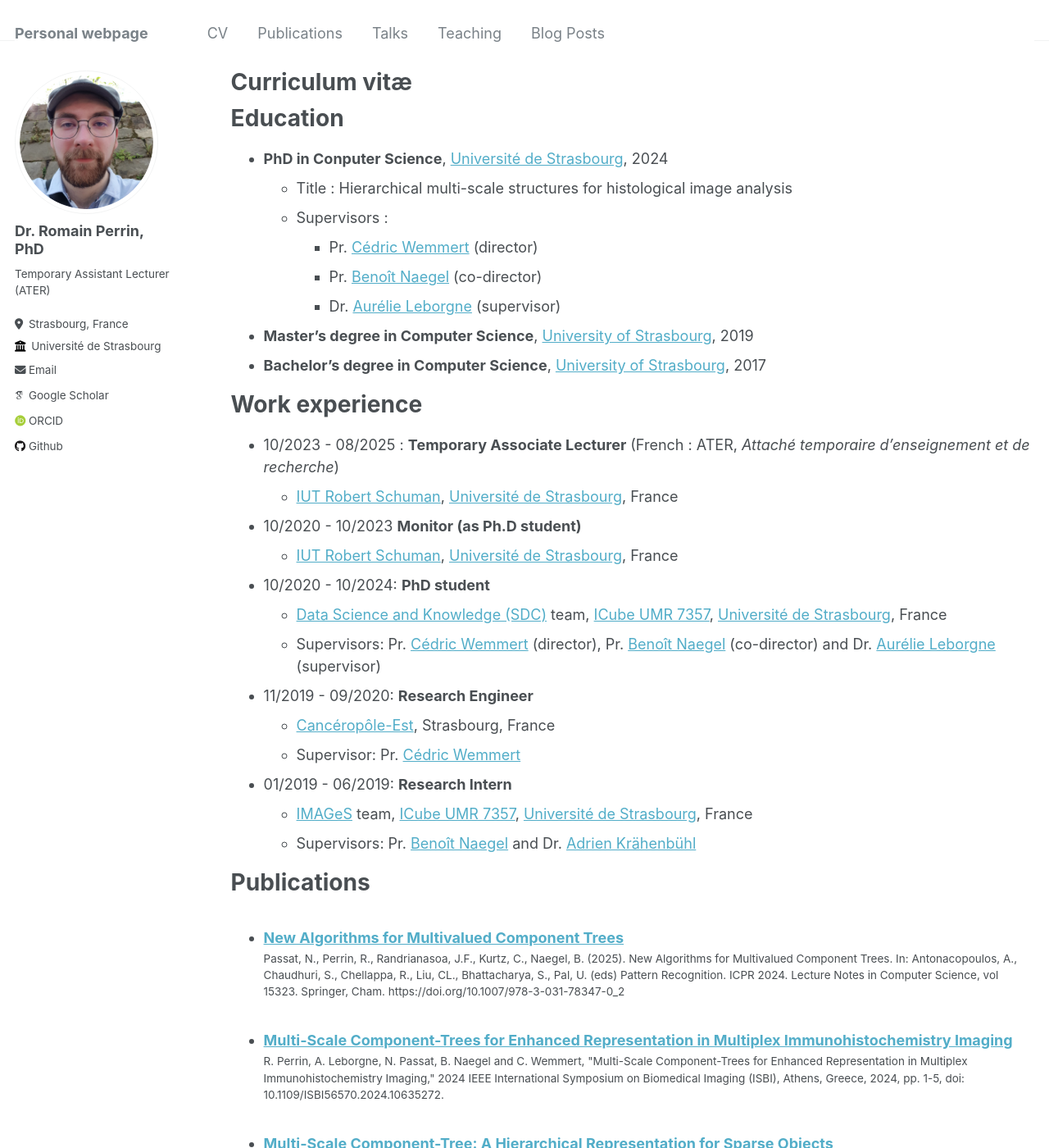
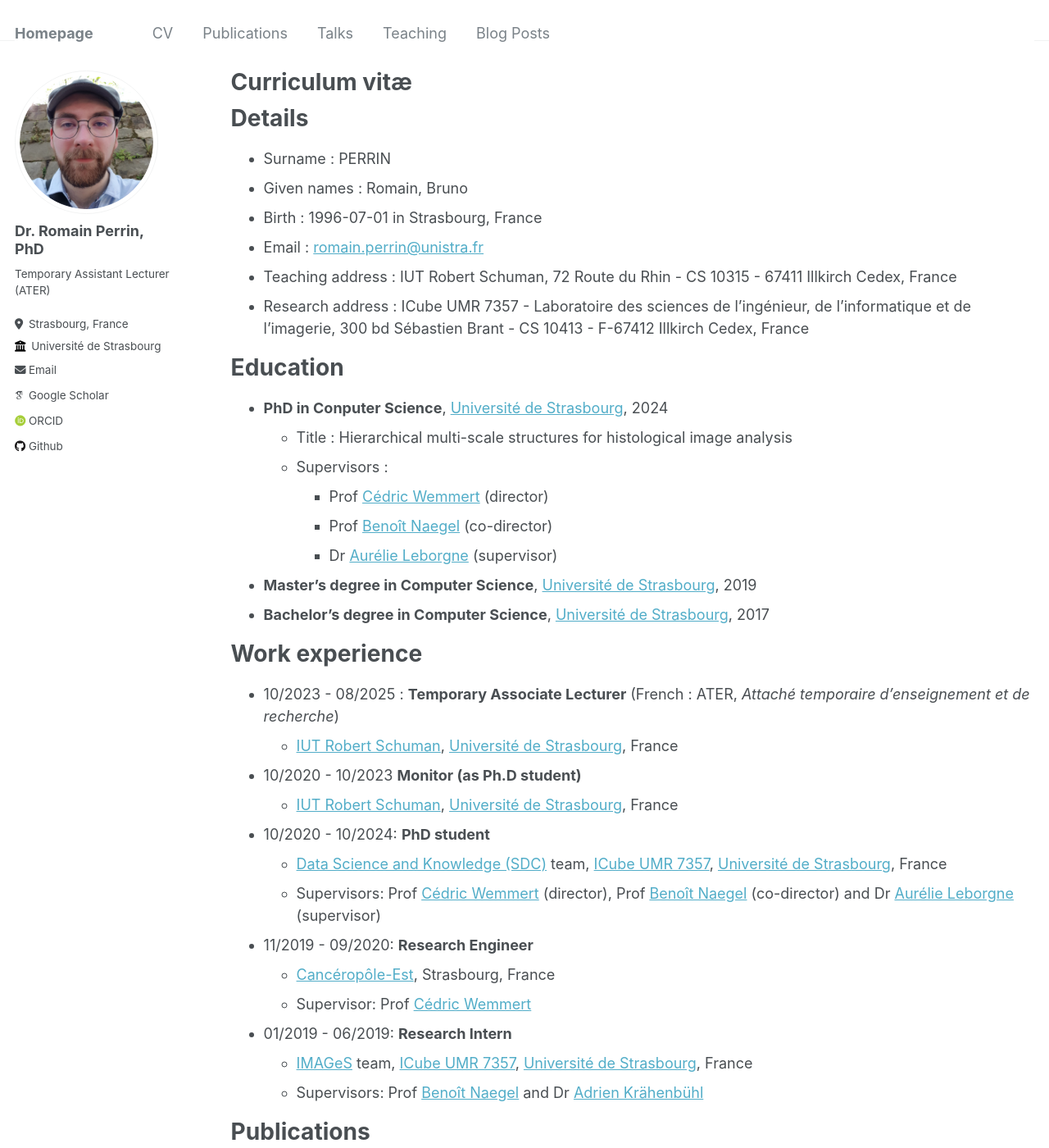
Before and after one commit to Romain96/Romain96.github.io, a Jekyll site: the page built from _pages/cv.md, in a window 1280 px wide and 1400 px high. Shown: the whole window at 82% size. Built offline with Jekyll 4.4.1, drawn with Linux system fonts in a browser that asks for light colours; some web fonts are replaced; some of the changed text lies outside the part shown.

Commit message:
renaming some navigation

```diff
--- a/_config.yml
+++ b/_config.yml
@@ -8,9 +8,9 @@
 
 # Basic Site Settings
 locale                   : "en-US"
-title                    : "Personal webpage"
+title                    : "Homepage"
 title_separator          : "-"
-name                     : &name "Dr. Romain Perrin, PhD"
+name                     : &name "Dr Romain Perrin"
 description              : &description "personal description"
 url                      : https://romain96.github.io/ # the base hostname & protocol for your site e.g. "https://mmistakes.github.io"
 baseurl                  : "" # the subpath of your site, e.g. "/blog"
--- a/_pages/cv.md
+++ b/_pages/cv.md
@@ -9,17 +9,28 @@ redirect_from:
 
 {% include base_path %}
 
+Details
+======
+
+* Surname : PERRIN
+* Given names : Romain, Bruno
+* Birth : 1996-07-01 in Strasbourg, France
+* Email : <romain.perrin@unistra.fr>
+* Teaching address : IUT Robert Schuman, 72 Route du Rhin - CS 10315 - 67411 Illkirch Cedex, France
+* Research address : ICube UMR 7357 - Laboratoire des sciences de l'ingénieur, de l'informatique et de l'imagerie,
+300 bd Sébastien Brant - CS 10413 - F-67412 Illkirch Cedex, France
+
 Education
 ======
 
 * **PhD in Conputer Science**, [Université de Strasbourg](https://www.unistra.fr/), 2024
   * Title : Hierarchical multi-scale structures for histological image analysis
   * Supervisors :
-    * Pr. [Cédric Wemmert](https://wemmertc.github.io/webpage/) (director)
-    * Pr. [Benoît Naegel](https://images.icube.unistra.fr/index.php/Beno%C3%AEt_Naegel) (co-director)
-    * Dr. [Aurélie Leborgne](https://aurelieleborgne.github.io/webpage/index.html) (supervisor)
-* **Master's degree in Computer Science**, [University of Strasbourg](https://www.unistra.fr/), 2019
-* **Bachelor's degree in Computer Science**, [University of Strasbourg](https://www.unistra.fr/), 2017
+    * Prof [Cédric Wemmert](https://wemmertc.github.io/webpage/) (director)
+    * Prof [Benoît Naegel](https://images.icube.unistra.fr/index.php/Beno%C3%AEt_Naegel) (co-director)
+    * Dr [Aurélie Leborgne](https://aurelieleborgne.github.io/webpage/index.html) (supervisor)
+* **Master's degree in Computer Science**, [Université de Strasbourg](https://www.unistra.fr/), 2019
+* **Bachelor's degree in Computer Science**, [Université de Strasbourg](https://www.unistra.fr/), 2017
 
 Work experience
 ======
@@ -32,15 +43,15 @@ Work experience
 
 * 10/2020 - 10/2024: **PhD student**
   * [Data Science and Knowledge (SDC)](https://sdc.icube.unistra.fr/en/index.php/Home) team, [ICube UMR 7357](https://icube.unistra.fr/en/?title=Accueil), [Université de Strasbourg](https://www.unistra.fr/), France
-  * Supervisors: Pr. [Cédric Wemmert](https://wemmertc.github.io/webpage/) (director), Pr. [Benoît Naegel](https://images.icube.unistra.fr/index.php/Beno%C3%AEt_Naegel) (co-director) and Dr. [Aurélie Leborgne](https://aurelieleborgne.github.io/webpage/index.html) (supervisor)
+  * Supervisors: Prof [Cédric Wemmert](https://wemmertc.github.io/webpage/) (director), Prof [Benoît Naegel](https://images.icube.unistra.fr/index.php/Beno%C3%AEt_Naegel) (co-director) and Dr [Aurélie Leborgne](https://aurelieleborgne.github.io/webpage/index.html) (supervisor)
 
 * 11/2019 - 09/2020: **Research Engineer**
   * [Cancéropôle-Est](https://www.canceropole-est.org/), Strasbourg, France
-  * Supervisor:  Pr. [Cédric Wemmert](https://wemmertc.github.io/webpage/)
+  * Supervisor:  Prof [Cédric Wemmert](https://wemmertc.github.io/webpage/)
 
 * 01/2019 - 06/2019: **Research Intern**
   * [IMAGeS](https://images.icube.unistra.fr/en/index.php/Home) team, [ICube UMR 7357](https://icube.unistra.fr/en/?title=Accueil), [Université de Strasbourg](https://www.unistra.fr/), France
-  * Supervisors: Pr. [Benoît Naegel](https://images.icube.unistra.fr/index.php/Beno%C3%AEt_Naegel) and Dr. [Adrien Krähenbühl](https://adrien.krahenbuhl.fr/fr/index/)
+  * Supervisors: Prof [Benoît Naegel](https://images.icube.unistra.fr/index.php/Beno%C3%AEt_Naegel) and Dr [Adrien Krähenbühl](https://adrien.krahenbuhl.fr/fr/index/)
 
 Publications
 ======
```
Also changed, not shown: _pages/about.md (+1 -1 lines).
